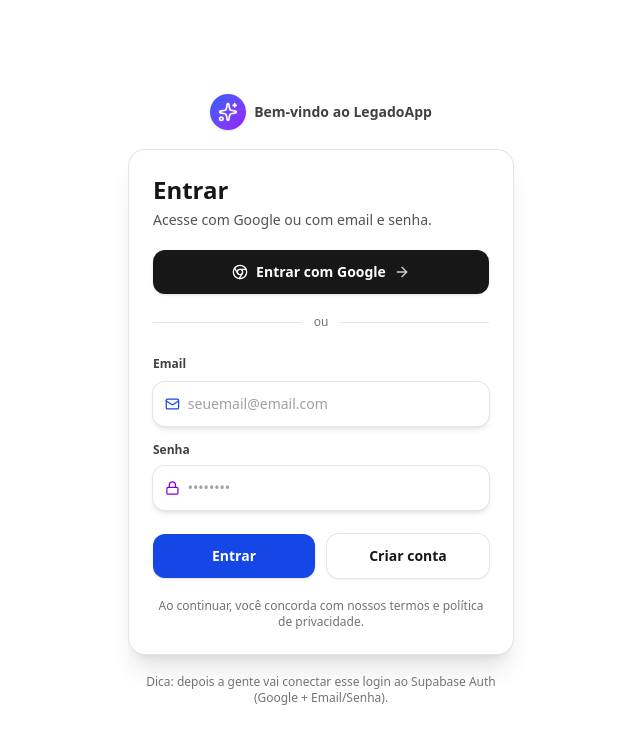
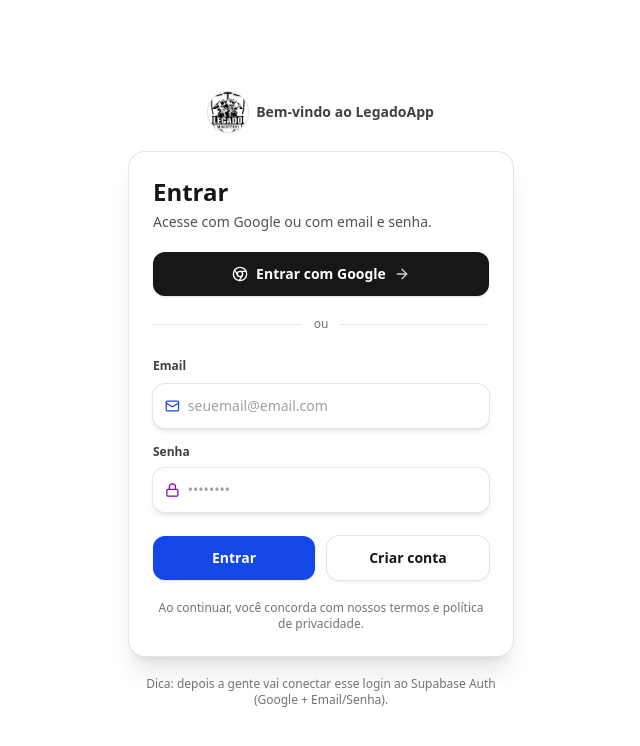
Before and after one commit to marcelobueno77/LegadoApp, a Next.js app: page / in a window 1280 px wide. Shown: the top 746 px of the page, without its empty margins (319-959 px from the left). Built offline with nearby package versions, Linux system fonts and the light colour scheme; no server answers.

Commit message:
Troca ícone da home pelo logo do Legado

```diff
--- a/app/page.tsx
+++ b/app/page.tsx
@@ -1,7 +1,8 @@
 "use client";
 
 import { useEffect, useState } from "react";
-import { Mail, Lock, Chrome, ArrowRight, Sparkles } from "lucide-react";
+import { Mail, Lock, Chrome, ArrowRight } from "lucide-react";
+import Image from "next/image";
 import { supabase } from "./lib/supabase/client";
 
 export default function LoginPage() {
@@ -54,8 +55,15 @@
       <div className="w-full max-w-sm">
         {/* badge */}
         <div className="mb-5 flex items-center justify-center gap-2">
-          <span className="inline-flex h-9 w-9 items-center justify-center rounded-full bg-gradient-to-br from-blue-600 to-purple-600 text-white shadow">
-            <Sparkles className="h-5 w-5" />
+          <span className="inline-flex h-10 w-10 items-center justify-center rounded-full bg-white shadow ring-1 ring-neutral-200 overflow-hidden">
+            <Image
+              src="/legado.png"
+              alt="Legado MC"
+              width={40}
+              height={40}
+              className="object-contain"
+              priority
+            />
           </span>
           <span className="text-sm font-semibold text-neutral-700">
             Bem-vindo ao LegadoApp
```
